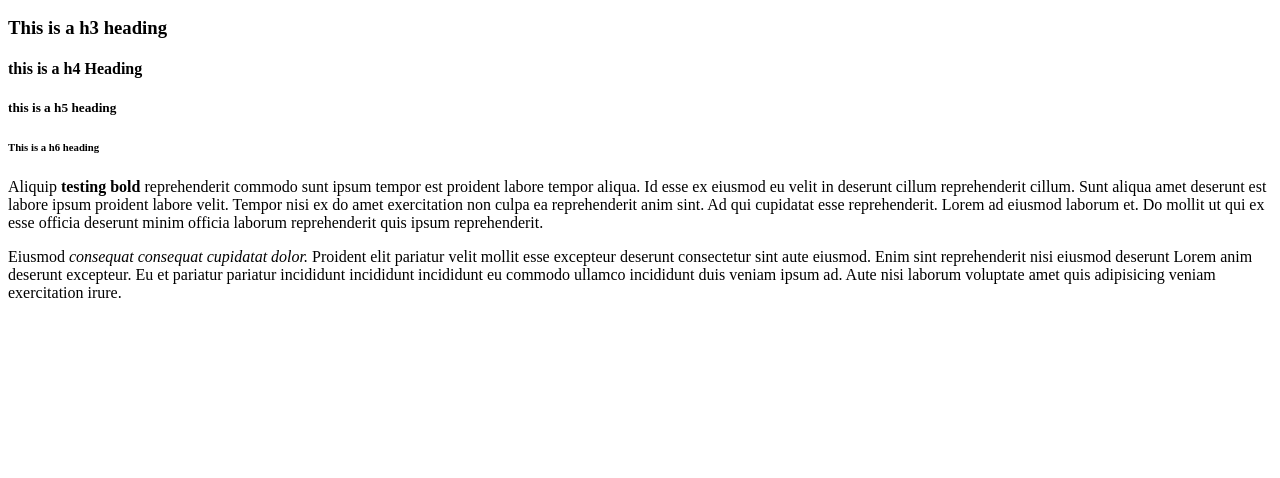
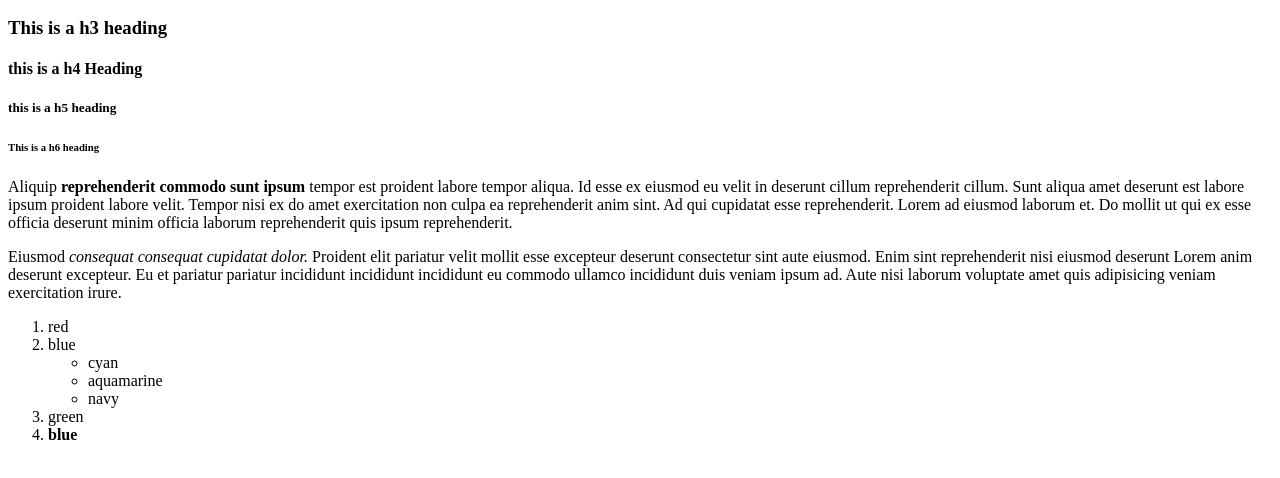
Before and after one commit to SB62/webDevBootcamp, a plain HTML site: page firstPage.html in a window 1280 px wide. Shown: the part 110-588 px from the top of the page. Drawn offline with Linux system fonts and the light colour scheme.

Commit message:
playing with HTML

```diff
--- a/firstPage.html
+++ b/firstPage.html
@@ -25,12 +25,24 @@
         <h6>This is a h6 heading</h6>
 
         <p>
-            Aliquip <strong>testing bold</strong> reprehenderit commodo sunt ipsum tempor est proident labore tempor aliqua. Id esse ex eiusmod eu velit in deserunt cillum reprehenderit cillum. Sunt aliqua amet deserunt est labore ipsum proident labore velit. Tempor nisi ex do amet exercitation non culpa ea reprehenderit anim sint. Ad qui cupidatat esse reprehenderit. Lorem ad eiusmod laborum et. Do mollit ut qui ex esse officia deserunt minim officia laborum reprehenderit quis ipsum reprehenderit.
+            Aliquip <strong> reprehenderit commodo sunt ipsum</strong> tempor est proident labore tempor aliqua. Id esse ex eiusmod eu velit in deserunt cillum reprehenderit cillum. Sunt aliqua amet deserunt est labore ipsum proident labore velit. Tempor nisi ex do amet exercitation non culpa ea reprehenderit anim sint. Ad qui cupidatat esse reprehenderit. Lorem ad eiusmod laborum et. Do mollit ut qui ex esse officia deserunt minim officia laborum reprehenderit quis ipsum reprehenderit.
         </p>
         <p>
             Eiusmod <em>consequat consequat cupidatat dolor.</em> Proident elit pariatur velit mollit esse excepteur deserunt consectetur sint aute eiusmod. Enim sint reprehenderit nisi eiusmod deserunt Lorem anim deserunt excepteur. Eu et pariatur pariatur incididunt incididunt incididunt eu commodo ullamco incididunt duis veniam ipsum ad. Aute nisi laborum voluptate amet quis adipisicing veniam exercitation irure.
         </p>
 
+        <ol>
+            <li>red</li>
+            <li>blue</li>
+                <ul>
+                    <li>cyan</li>
+                    <li>aquamarine</li>
+                    <li>navy</li>
+                </ul>
+            <li>green</li>
+            <li><strong>blue</strong></li>
+        </ol>
+
         <script src="" async defer></script>
     </body>
 </html>
```
